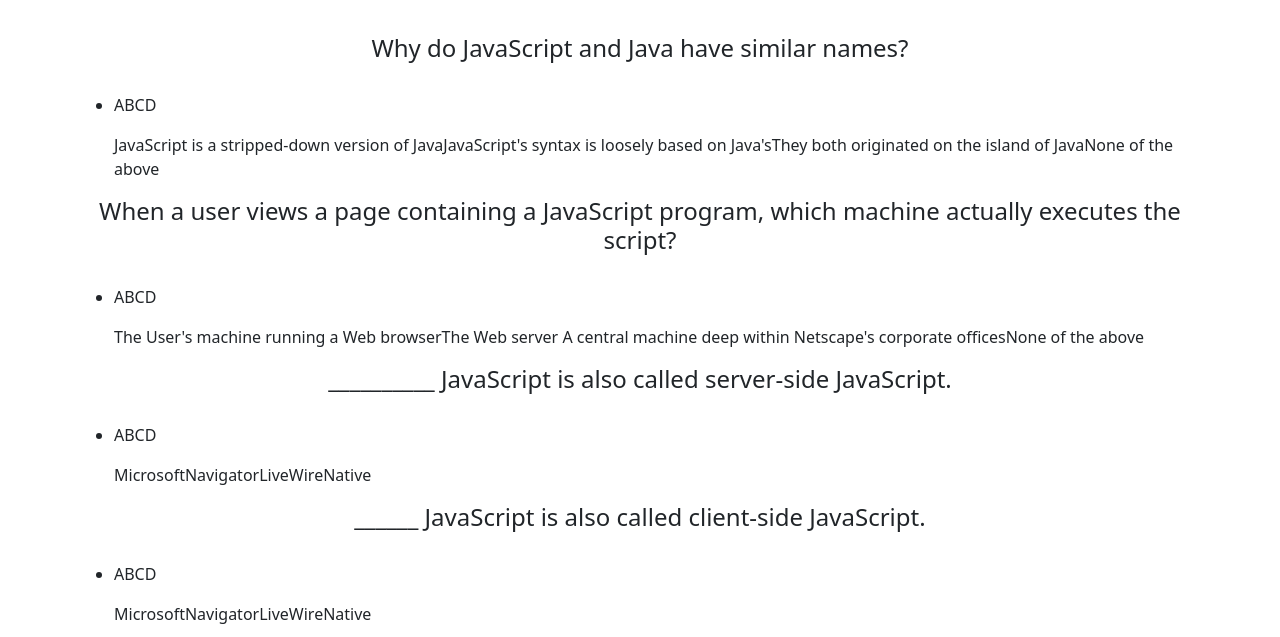
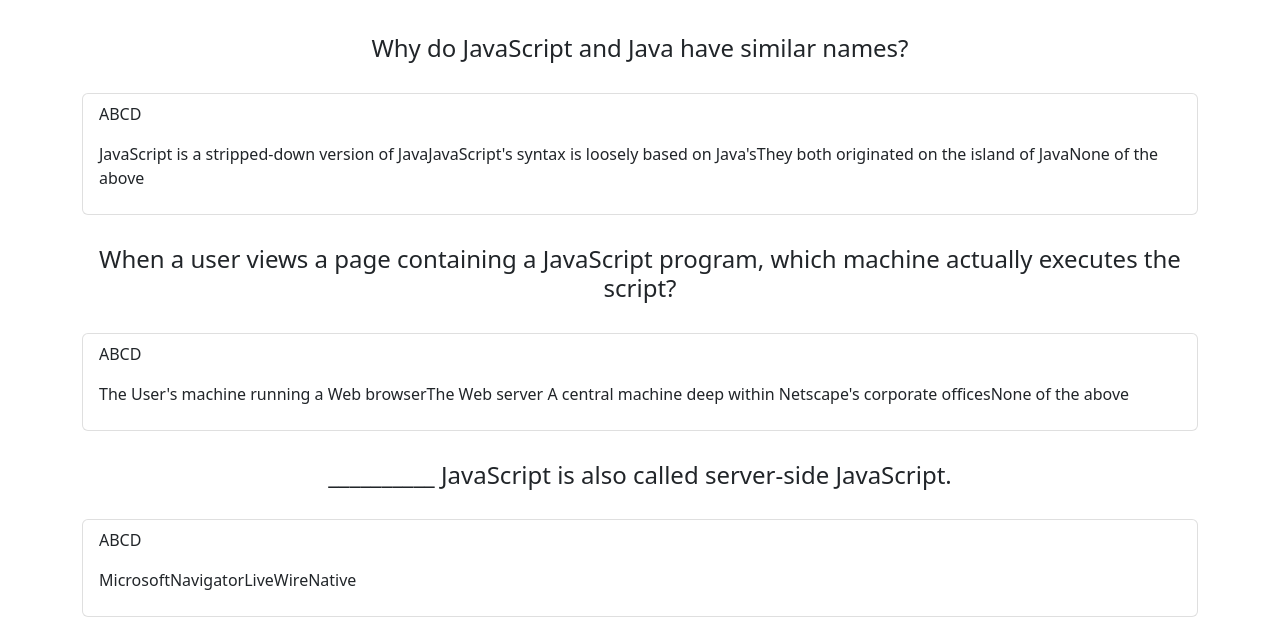
Before and after one commit to celestealexmoore/code_Quiz, a plain HTML site: page index.html in a window 1280 px wide. Both pictures are taken after a click on the button "Start Quiz". Shown: the part 163-800 px from the top of the page. Drawn offline with nearby package versions, Linux system fonts and the light colour scheme.

Commit message:
refactoring before bed.

```diff
--- a/assets/quizQuestions.js
+++ b/assets/quizQuestions.js
@@ -1,7 +1,6 @@
 const questions = document.getElementById("quizQuestions");
 const answerChoices = document.getElementById("answerChoices");
 const quizBody = document.getElementById("quizBody");
-
 
 const questionPool = [
   {
@@ -215,39 +214,33 @@ const questionPool = [
 ];
 
 for (i = 0; i < questionPool.length; i++) {
-    let div = document.createElement('div');
-    div.setAttribute('id', 'quizQuestions');
-    div.setAttribute('class', 'text-center');
-    let h4 = document.createElement('h4');
+  let div = document.createElement("div");
+  div.setAttribute("id", "quizQuestions");
+  div.setAttribute("class", "text-center");
+  let h4 = document.createElement("h4");
   h4.innerHTML = questionPool[i].question;
 
   //append children
   quizBody.appendChild(div);
   div.appendChild(h4);
 
-//   for (let key in questionPool[i]['answers']) {
-//     console.log("to", key, "the answer is", questionPool[i]['answers'])
-//     answerChoices.innerHTML = questionPool[i]['answers']['A'];
-//   }
+  // multiple choice div
+  let div2 = document.createElement("div");
+  div2.setAttribute("id", "quizAnswers");
+  div.setAttribute("class", "text-center");
 
-let div2 = document.createElement('div');
-    div2.setAttribute('id', 'quizAnswers');
-    div.setAttribute('class', 'text-center');
+  let ul = document.createElement("ul");
+  ul.setAttribute("class", "list-group");
+  let li = document.createElement("li");
+  li.setAttribute("class", "list-group-item list-group-item-action");
+  let span = document.createElement("span");
+  span.setAttribute("id", "answerChoices");
+  //span AND li are currently useless. Need to choose one. Span could be for letter answers.
+  let p1 = document.createElement("p");
+  let p2 = document.createElement("p");
 
-    let ul = document.createElement('ul');
-    ul.setAttribute('class', 'list-group, col');
-    let li = document.createElement('li');
-    li.setAttribute('class', 'list-group-item, col');
-    let span = document.createElement('span');
-    span.setAttribute('id', 'answerChoices');
-    let p1 = document.createElement('p');
-    let p2 = document.createElement('p');
-
-    p1.textContent = Object.keys(questionPool[i]['answers']).join('');
-    p2.textContent = Object.values(questionPool[i]['answers']).join('');
-
-    let poolOfAnswers = questionPool[i]['answers'];
-    console.log(poolOfAnswers)
+  p1.textContent = Object.keys(questionPool[i]["answers"]).join("");
+  p2.textContent = Object.values(questionPool[i]["answers"]).join("");
 
   //append children
   quizBody.appendChild(div2);
@@ -258,15 +251,19 @@ let div2 = document.createElement('div');
   li.appendChild(p2);
 }
 
-// for (j = 0; j < questionPool.length; i++)
+/*
+  <!-- <li class="list-group-item active" aria-current="true">An active item</li> -->
 
-// console.log(key, questionPool[i].answers);
+  Tomorrow I need to:
+  1. Add another for-in loop that will iterate over the answers Object.keys and Values
+  2. Create a div for each answer-identifier, stack them into columns, center the Object.keys vertically and horizontally in each row.
+  3. Create a div for each answer, stack them into columns, center the Object.keys vertically and horizontally in each row adjacent to the letters.
+  4. on click, provide feedback for answers.
+  5. Figure out how to show one question div at a time.
+  6. provide feedback for each question (flash, "Sorry, that's the wrong answer") and switch to next question.
+  7. View highscores onClick
+  8. figure out how to calculate and store a score, and present on the screen.
+  9. figure out how to allow highscores to persist even if the page reloads.
+  10. timer should -10 for each wrong answer.
 
-{/* <div id="quizAnswers" class="text-center">
-<ul class="list-group">
-  <!-- <li class="list-group-item active" aria-current="true">An active item</li> -->
-  <li class="list-group-item">
-    <span id="answerChoices"></span>
-  </li>
-</ul>
-</div> */}
+*/
--- a/assets/script.js
+++ b/assets/script.js
@@ -21,7 +21,7 @@ function startQuiz() {
         m = m - 1;
       }
       if (m < 0) {
-          presentTime.innerHTML = "00"
+        presentTime.innerHTML = "00";
         return;
       }
 
@@ -42,7 +42,6 @@ function startQuiz() {
 }
 startQuiz();
 
-
 // GIVEN I am taking a code quiz
 // WHEN I click the start button
 // THEN a timer starts and I am presented with a question
--- a/assets/styles.css
+++ b/assets/styles.css
@@ -11,7 +11,7 @@ body{
 }
 
 #quizQuestions {
-    margin-bottom: 30px;
+    margin: 30px 0px;
 }
 
 .hide {
```
Lines whose indentation alone changed are shown as unchanged.
